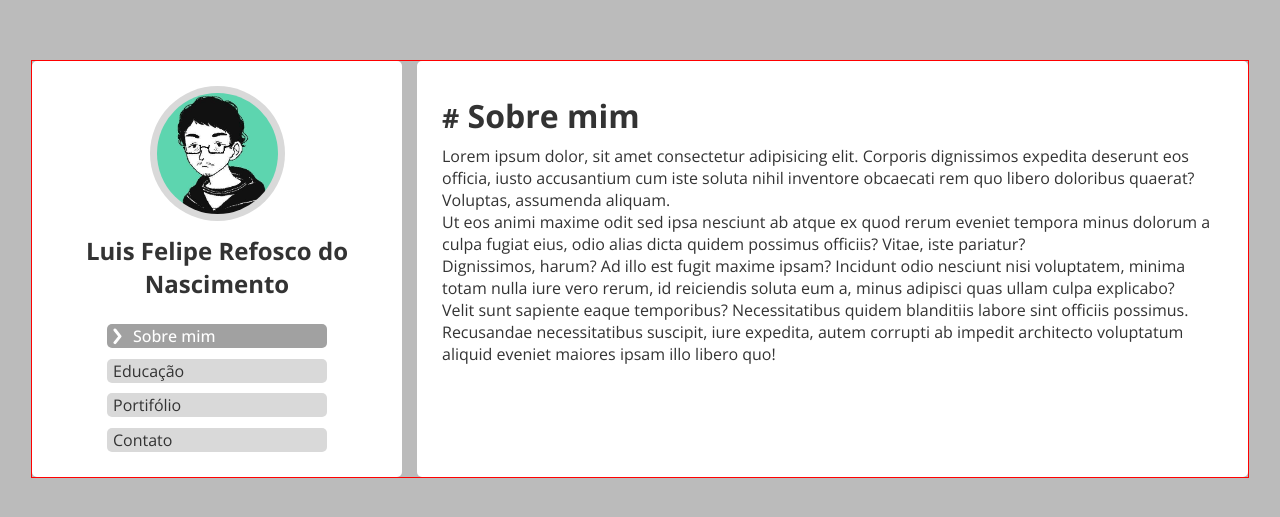
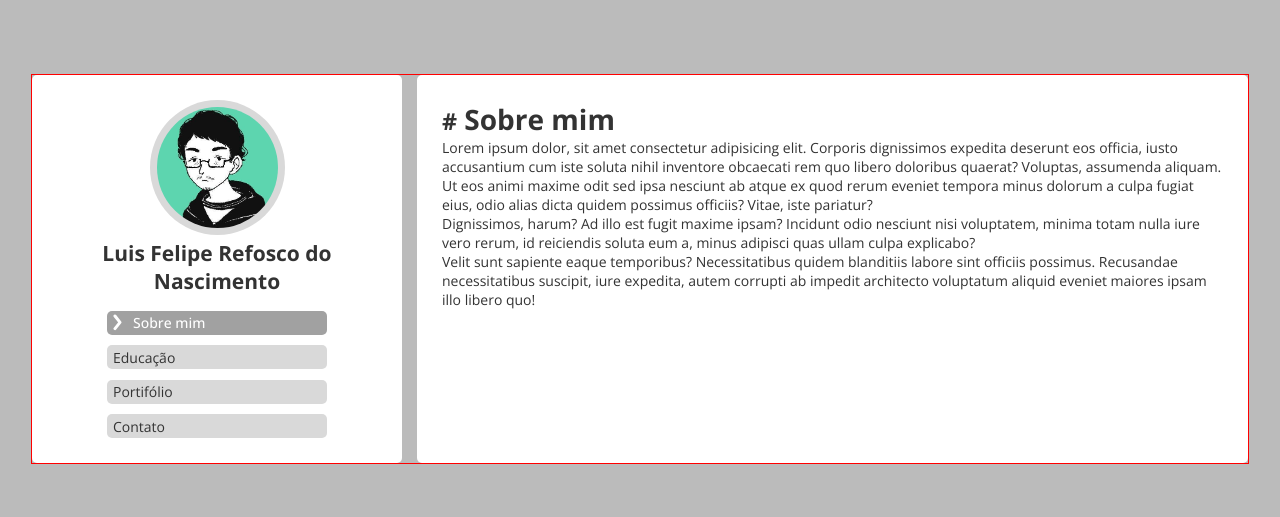
Before and after one commit to lipeRefosco/cvWeb, an Angular app: page / in a window 1280 px wide. Shown: the part 131-648 px from the top of the page. Built offline with nearby package versions, Linux system fonts and the light colour scheme.

Commit message:
feat: general styles file as .scss extension

```diff
--- a/src/styles.scss
+++ b/src/styles.scss
@@ -1,7 +1,7 @@
 @import 'library';
+@import 'app/general.scss';
 
 :host {
-  font-size: 14px;
   -webkit-font-smoothing: antialiased;
   -moz-osx-font-smoothing: grayscale;
 }
@@ -11,6 +11,7 @@
 }
 
 body {
+  font-size: 14px;
   font-family: $font-stack;
   color: $tertiary-color;
   font-weight: 400;
@@ -30,7 +31,7 @@ a:hover {
 
 h1, h2, h3,
 h4, h5, h6 {
-  margin: 8px 0;
+  margin: 0px 0;
 }
 
 ul, li{
```
